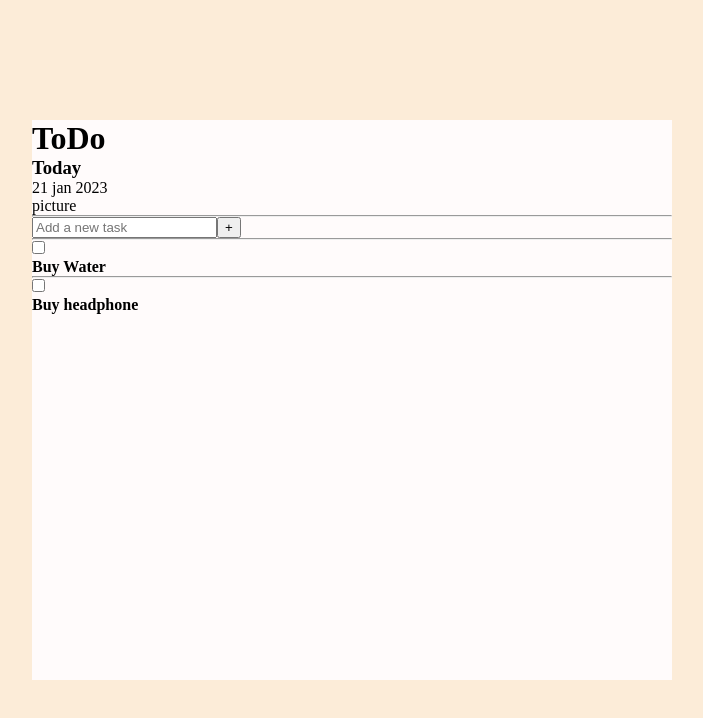
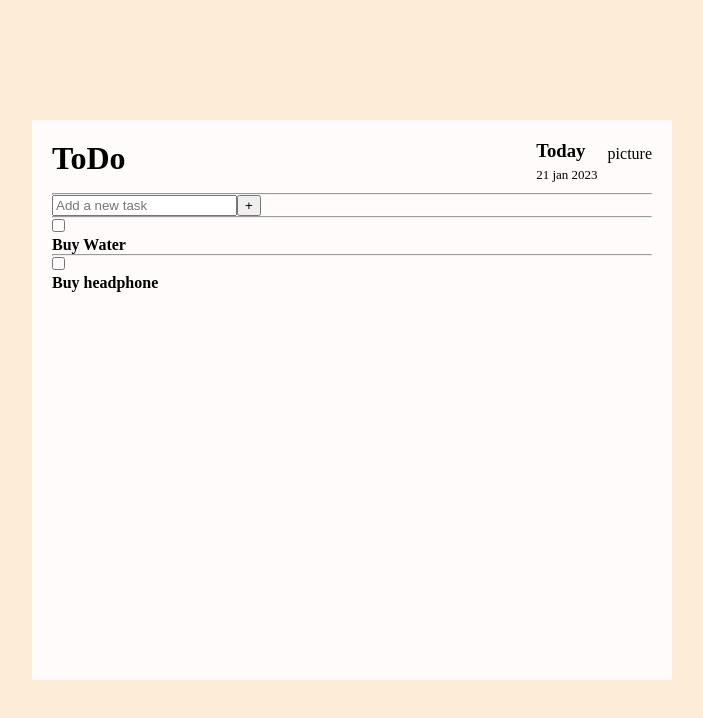
Before and after one commit to Daniel-Charles-J/todo-with-mern, a React (Create React App) app in the folder client/: page / in a window 1280 px wide. Shown: the top 718 px of the page, without its empty margins (288-991 px from the left). Built offline with nearby package versions, Linux system fonts and the light colour scheme.

Commit message:
title-card completed

```diff
--- a/client/src/Component/Dashboard/Dashboard.css
+++ b/client/src/Component/Dashboard/Dashboard.css
@@ -9,13 +9,32 @@
     align-items: center;
     height: 100vh;
 }
+.title-card{
+    display: flex;
+    justify-content: space-between;
+    margin-bottom: 10px;
+}
+.date-region{
+    display: flex;
+    justify-content: space-evenly;
+    gap: 10px;
+}
+.date-region p{
+    margin-top: 5px;
+
+}
+.date p{
+    font-weight: 100;
+    font-size: small;
+}
 .main-container{
     background-color: rgb(255, 251, 251);
     height:70%;
     width: 50%;
+    padding: 20px;
 }
 
-@media screen and (max-width : 550px){
+@media screen and (max-width : 650px){
     .main-container{
         background-color: rgb(255, 251, 251);
         height:70%;
--- a/client/src/Component/Dashboard/Dashboard.js
+++ b/client/src/Component/Dashboard/Dashboard.js
@@ -6,9 +6,11 @@ const Dashboard = () => {
 
                <div className="title-card">
                   <div><h1>ToDo</h1></div>
-                  <div>
-                    <h3>Today</h3>
-                    <p>21 jan 2023</p>
+                  <div className="date-region">
+                    <div className="date">
+                      <h3>Today</h3>
+                      <p>21 jan 2023</p>
+                    </div>
                     <p>picture</p>
                   </div>
                </div>
```
